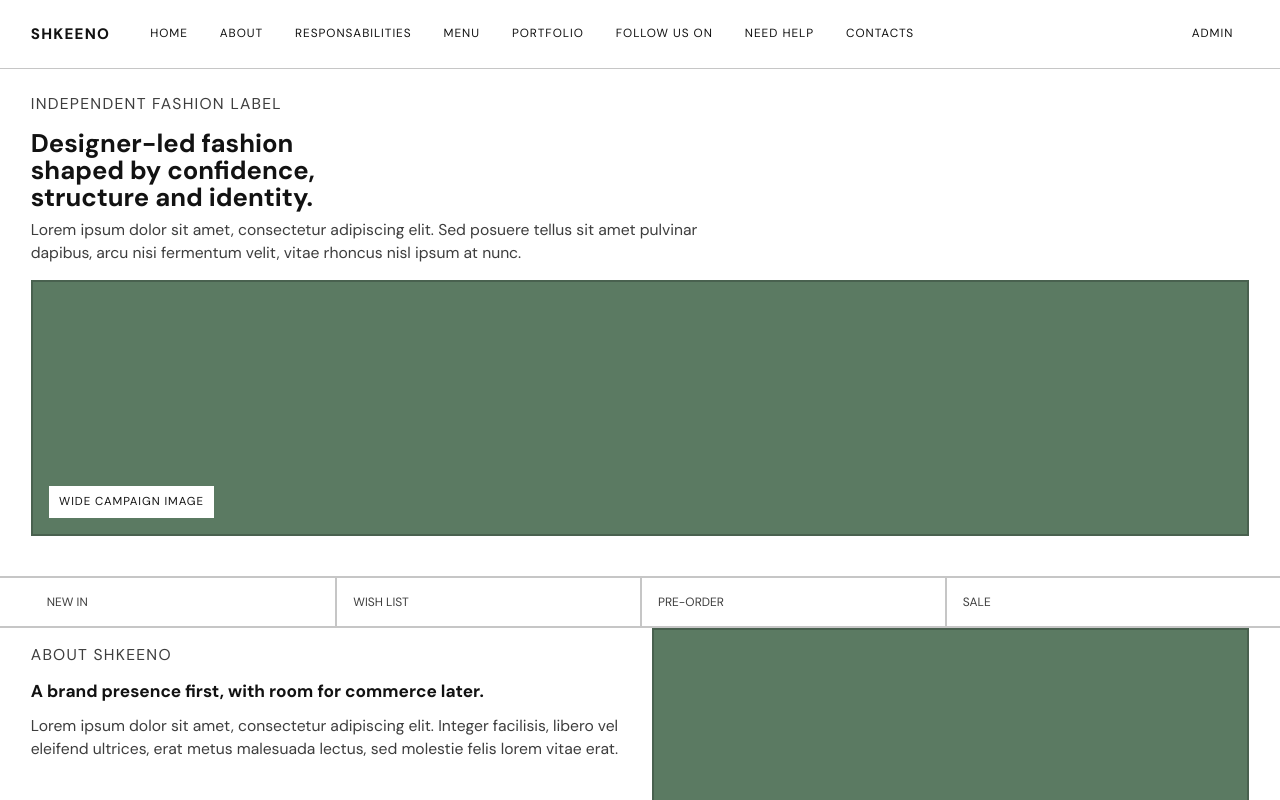
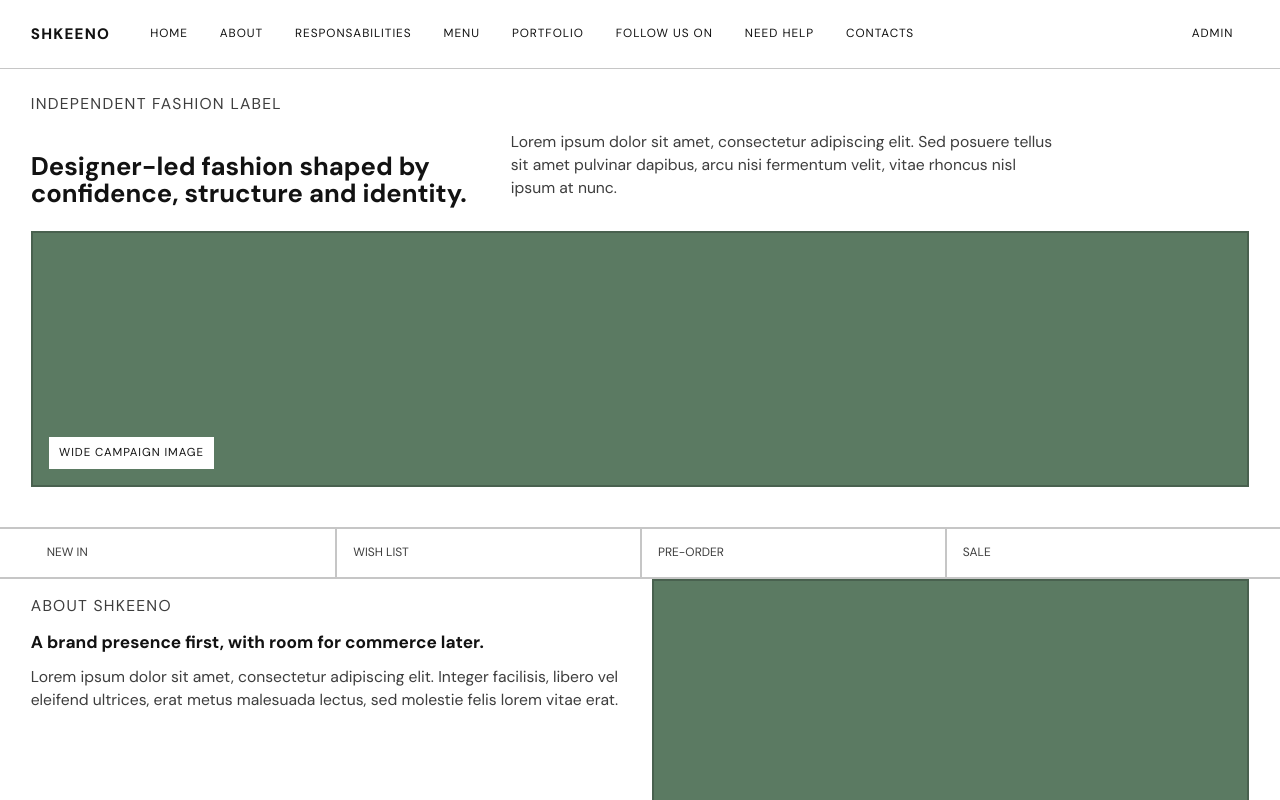
Before and after one commit to mariuspruna/shkeeno, a React (Vite) app: page / in a window 1280 px wide. Shown: the top 800 px of the page. Built offline with nearby package versions, Linux system fonts and the light colour scheme.

Commit message:
Fix hero text flow and whitespace

```diff
--- a/src/App.css
+++ b/src/App.css
@@ -130,6 +130,17 @@
   padding-bottom: 2rem;
 }
 
+.hero-copy {
+  display: grid;
+  grid-template-columns: minmax(18rem, 28rem) minmax(20rem, 34rem);
+  column-gap: 2rem;
+  align-items: end;
+}
+
+.hero-copy .eyebrow {
+  grid-column: 1 / -1;
+}
+
 .hero-copy,
 .text-panel,
 .column-block,
@@ -139,7 +150,7 @@
 }
 
 .hero-copy h1 {
-  max-width: 18ch;
+  max-width: 100%;
   margin: 0 0 0.45rem;
 }
 
@@ -152,7 +163,7 @@
 }
 
 .hero-media {
-  margin-top: 0.75rem;
+  margin-top: 1rem;
 }
 
 .button {
@@ -376,6 +387,10 @@
     padding: 0 0.75rem 0 0;
   }
 
+  .hero-copy {
+    grid-template-columns: 1fr;
+  }
+
   .hero-section,
   .content-grid,
   .portfolio-grid,
--- a/src/App.tsx
+++ b/src/App.tsx
@@ -166,9 +166,9 @@ function FrontPage() {
               posuere tellus sit amet pulvinar dapibus, arcu nisi fermentum
               velit, vitae rhoncus nisl ipsum at nunc.
             </p>
-            <div className="hero-media">
-              <PlaceholderBlock label="Wide campaign image" tall />
-            </div>
+          </div>
+          <div className="hero-media">
+            <PlaceholderBlock label="Wide campaign image" tall />
           </div>
         </section>
 
```
